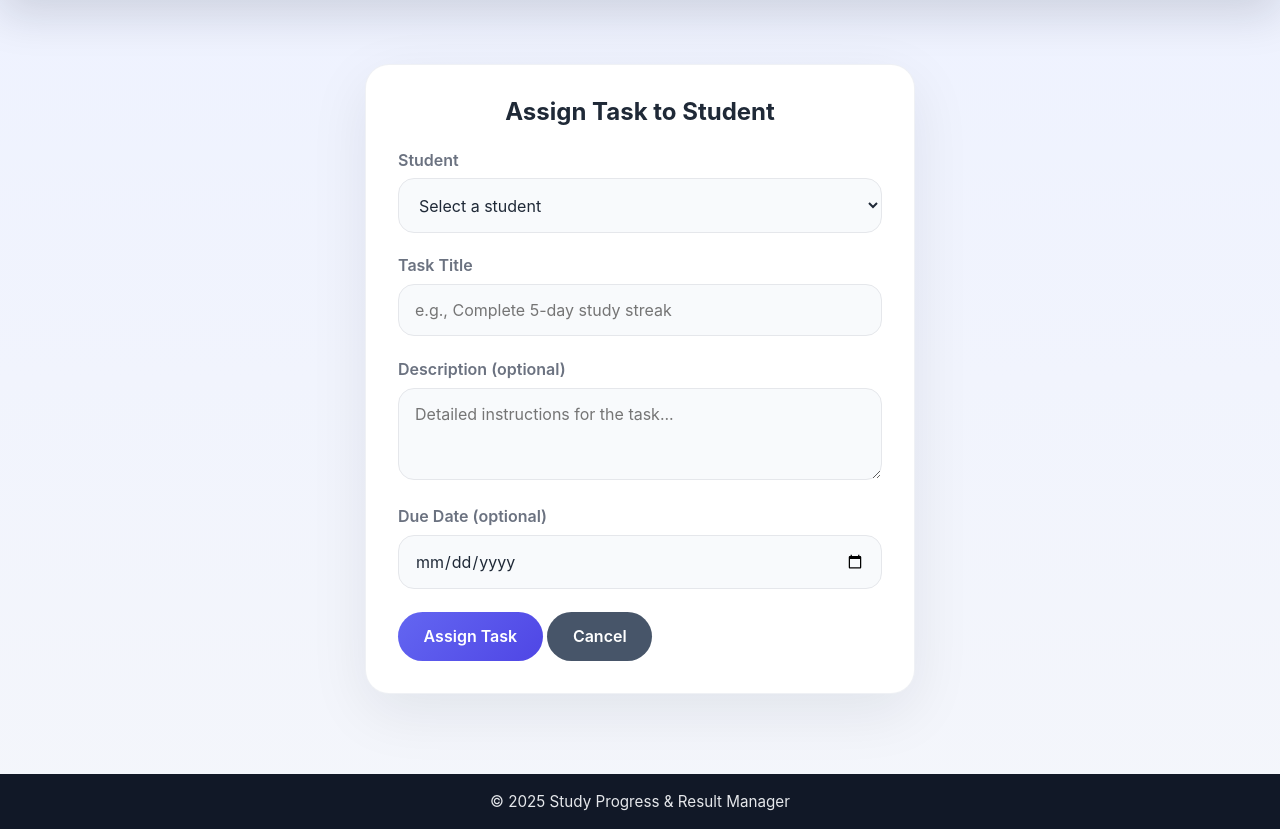
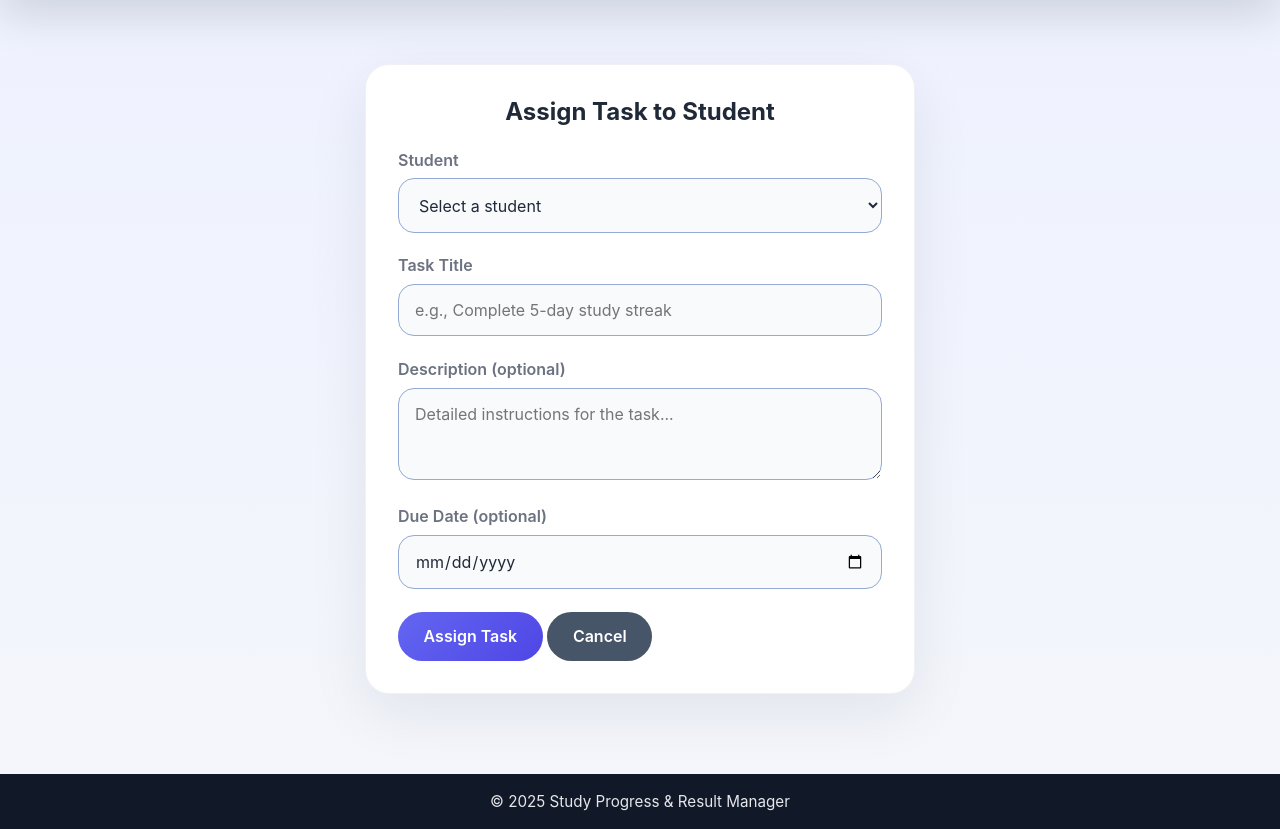
Before and after one commit to Krishna2006-eco/SAMS, a Flask app: page /teacher/assign-task in a window 1280 px wide. Shown: the part 72-901 px from the top of the page. Run offline with Flask 3, Linux system fonts and the light colour scheme; a user stored in the database is signed in; data comes from the database, SQL or seed files in the repository.

Commit message:
Changed style colors

```diff
--- a/static/style.css
+++ b/static/style.css
@@ -13,9 +13,9 @@
     --muted: #6b7280;
     --primary: #4f46e5;
     --primary-soft: #ebe8ff;
-    --accent: #10b981;
+    --accent: #0e6f4f;
     --danger: #ef4444;
-    --border: #e5e7eb;
+    --border: #94a9d4;
     --shadow: 0 18px 60px rgba(15, 23, 42, 0.08);
 }
 
```
